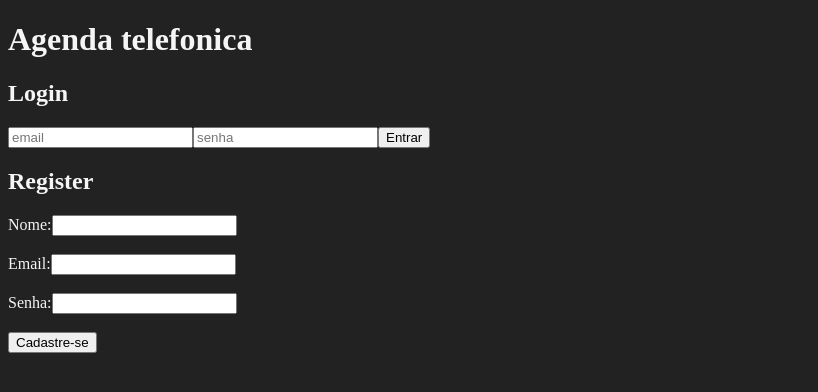
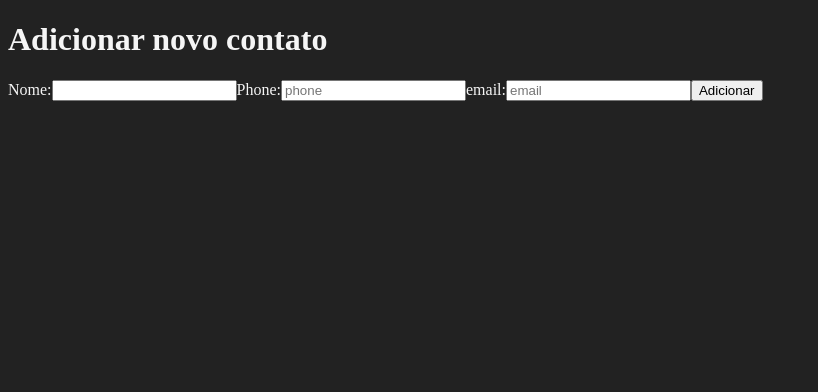
Before and after one commit to HigorAnjos/phonebookApp, a React (Create React App) app: page /newcontact in a window 1280 px wide. Before the commit this address led to /. Shown: the top 392 px of the page, without its empty margins (0-818 px from the left). Built offline with nearby package versions, Linux system fonts and the light colour scheme.

Commit message:
rafatorando reducer mycontacts

```diff
--- a/src/AppRouter.jsx
+++ b/src/AppRouter.jsx
@@ -8,7 +8,6 @@ import { Redirect } from 'react-router-dom';
 import { useSelector } from 'react-redux';
 
 function PrivateRoute({component: Component, ...rest}) {
-
   const { isAuthenticated } = useSelector(state => state.auth)
 
   return (
--- a/src/index.js
+++ b/src/index.js
@@ -2,7 +2,7 @@ import React from 'react';
 import ReactDOM from 'react-dom';
 import App from './App';
 import { Provider } from 'react-redux';
-import store from './components/redux/store';
+import store from './redux/store';
 
 ReactDOM.render(
   <React.StrictMode>
--- a/src/pages/Newcontact.jsx
+++ b/src/pages/Newcontact.jsx
@@ -1,11 +1,86 @@
 import React from 'react';
+import { connect } from 'react-redux';
+import { actionsCreators } from '../redux/actions'
 
 class Newcontact extends React.Component {
+  constructor() {
+    super();
+
+    this.state = {
+      fildName: '',
+      fildPhone: '',
+      fildEmail: '',
+    }
+  }
+
+  handleChange = ({ target: { name, value } }) => {
+    this.setState({
+      [name]: value,
+    });
+  }
+
+  handleSave = (event) => {
+    event.preventDefault();
+    const { fildName, fildPhone, fildEmail } = this.state;
+    const { saveContact } = this.props;
+    const contact = {
+      name: fildName,
+      phone: fildPhone,
+      email: fildEmail,
+    }
+    saveContact(contact);
+  }
+
   render() {
+    const { fildName, fildPhone, fildEmail } = this.state;
     return (
-      <h1>Adicionar novo contato</h1>
+      <div>
+        <h1>Adicionar novo contato</h1>
+        <form>
+          <label htmlFor="name">
+            Nome:
+            <input
+              id="name"
+              type="text"
+              name="fildName"
+              value={ fildName }
+              onChange={ this.handleChange }
+            />
+          </label>
+          <label htmlFor="phone">
+            Phone:
+            <input
+              id="phone"
+              placeholder="phone"
+              type="phone"
+              name="fildPhone"
+              value={ fildPhone }
+              onChange={ this.handleChange }
+            />
+          </label>
+          <label htmlFor="email">
+            email:
+            <input
+              id="email"
+              placeholder="email"
+              type="email"
+              name="fildEmail"
+              value={ fildEmail }
+              onChange={ this.handleChange }
+            />
+          </label>
+          <button
+            type="submit"
+            onClick={ this.handleSave }
+          >Adicionar</button>
+        </form>
+      </div>
     );
   }
 }
 
-export default Newcontact;
+const mapDispatchToProps = (dispatch) => ({
+  saveContact: (contact) => dispatch(actionsCreators.setContact(contact))
+})
+
+export default connect(null, mapDispatchToProps)(Newcontact);
--- a/src/components/redux/actions/index.js
+++ b/src/redux/actions/index.js
@@ -2,13 +2,15 @@
 const SET_USER_PROFILE = 'SET_USER_PROFILE';
 const SET_LOGIN = 'SET_LOGIN';
 const SET_LOGOUT = 'SET_LOGOUT';
-const SET_MYCONTACTS = 'SET_MYCONTACTS';
+const SET_CONTACT = 'SET_CONTACT';
+const REMOVE_CONTACT = 'REMOVE_CONTACT';
 
 export const actionsTypes = {
   SET_USER_PROFILE,
   SET_LOGIN,
   SET_LOGOUT,
-  SET_MYCONTACTS,
+  SET_CONTACT,
+  REMOVE_CONTACT,
 }
 // ACTION CREATORS
 const setUserProfile = (userInfo) => ({
@@ -26,14 +28,20 @@ const setLogout = () => ({
   payload: false,
 });
 
-const setMyContacts = (mycontacts) => ({
-  type: SET_MYCONTACTS,
+const setContact = (mycontacts) => ({
+  type: SET_CONTACT,
   payload: mycontacts,
+});
+
+const removeContact = (mycontactsID) => ({
+  type: REMOVE_CONTACT,
+  payload: mycontactsID,
 });
 
 export const actionsCreators = {
   setUserProfile,
   setLogin,
   setLogout,
-  setMyContacts,
+  setContact,
+  removeContact,
 }
--- a/src/components/redux/reducers/auth.js
+++ b/src/redux/reducers/auth.js
@@ -1,7 +1,7 @@
 import { actionsTypes } from '../actions'
 
 const INITIAL_STATE = {
-  isAuthenticated: false,
+  isAuthenticated: true,
 }
 
 const auth = (state = INITIAL_STATE, action) => {
--- a/src/components/redux/reducers/mycontacts.js
+++ b/src/redux/reducers/mycontacts.js
@@ -1,16 +1,11 @@
 import { actionsTypes } from '../actions'
 
-const INITIAL_STATE = {
-  mycontacts: [],
-}
+const INITIAL_STATE = []
 
 const contacts = (store = INITIAL_STATE, action) => {
   switch(action.type) {
-    case actionsTypes.SET_MYCONTACTS:
-      return {
-        ...store,
-        mycontacts: action.payload
-      }
+    case actionsTypes.SET_CONTACT:
+      return [...store, action.payload];
     default:
       return store;
   }
```
Also changed, not shown: src/redux/reducers/index.js (renamed from src/components/redux/reducers/index.js), src/redux/reducers/userprofile.js (renamed from src/components/redux/reducers/userprofile.js), src/redux/store/index.js (renamed from src/components/redux/store/index.js).
